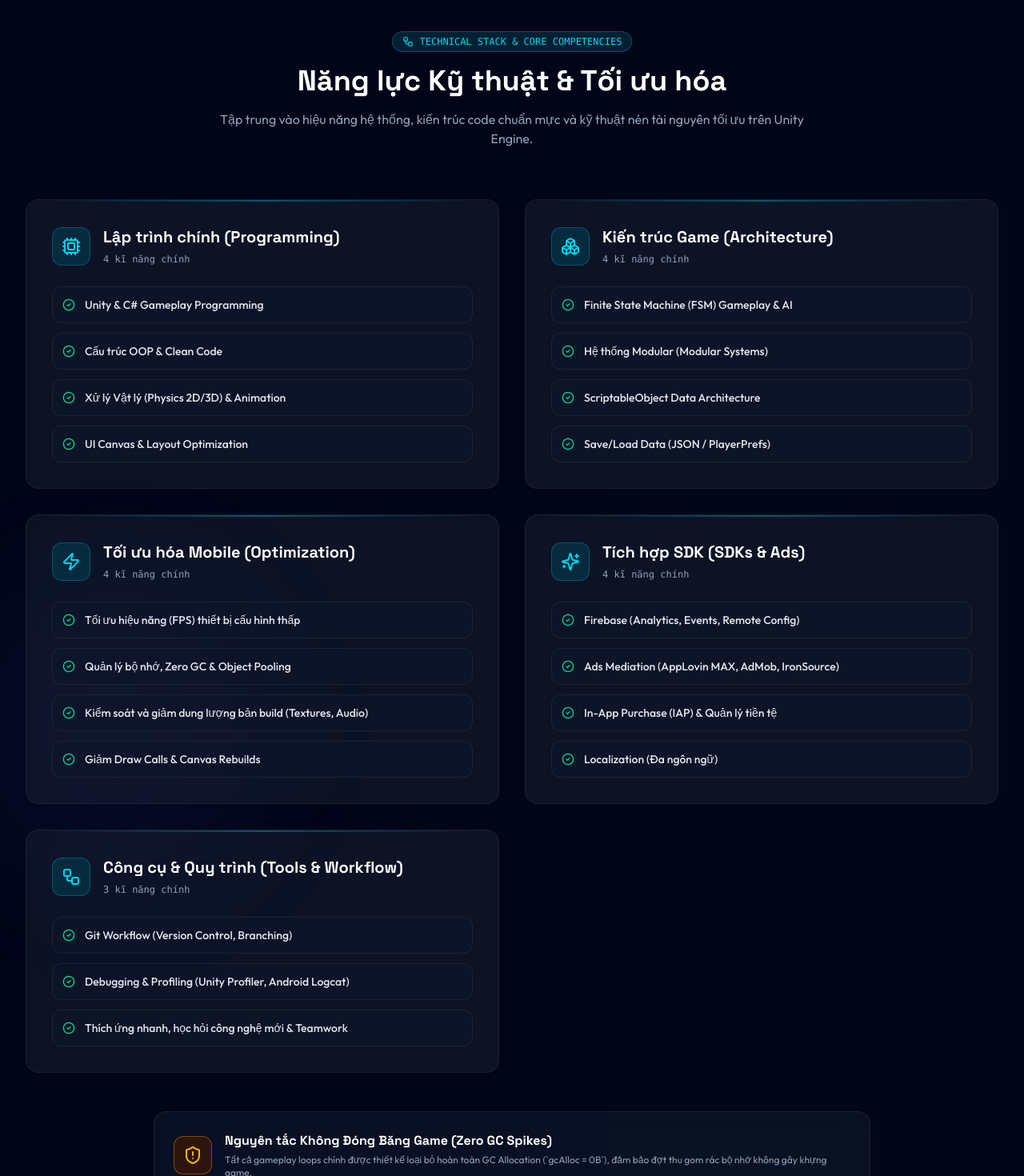
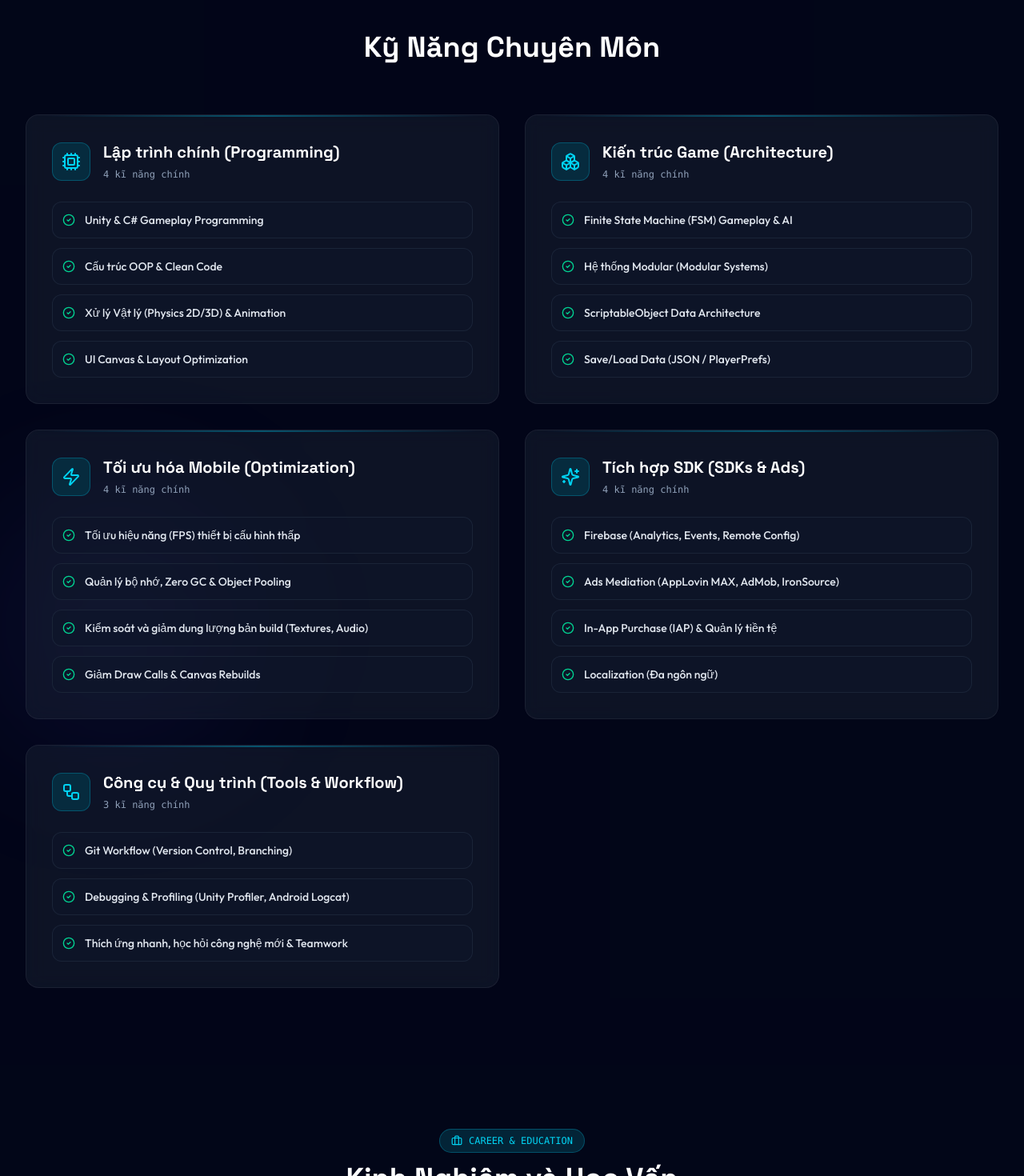
Before and after one commit to bon2ka4/Huan_CV, a React (Vite) app: page / in a window 1280 px wide. Shown: the part 1040-2510 px from the top of the page at 80% size. Built offline with nearby package versions, Linux system fonts and the light colour scheme.

Commit message:
refactor: simplify Skills header to 'Kỹ Năng Chuyên Môn' and remove bottom callout

```diff
--- a/src/components/Skills.jsx
+++ b/src/components/Skills.jsx
@@ -22,19 +22,10 @@ export default function Skills() {
       <div className="max-w-7xl mx-auto px-4 sm:px-6 lg:px-8 relative z-10">
 
         {/* Section Title */}
-        <div className="text-center max-w-3xl mx-auto space-y-4 mb-16">
-          <div className="inline-flex items-center gap-2 px-3 py-1 rounded-full bg-cyan-950/60 border border-cyan-500/30 text-cyan-400 text-xs font-mono">
-            <Workflow className="w-3.5 h-3.5" />
-            TECHNICAL STACK & CORE COMPETENCIES
-          </div>
-
+        <div className="text-center max-w-3xl mx-auto mb-16">
           <h2 className="font-heading font-extrabold text-3xl sm:text-4xl text-white">
-            Năng lực Kỹ thuật & Tối ưu hóa
+            Kỹ Năng Chuyên Môn
           </h2>
-
-          <p className="text-slate-400 text-sm sm:text-base">
-            Tập trung vào hiệu năng hệ thống, kiến trúc code chuẩn mực và kỹ thuật nén tài nguyên tối ưu trên Unity Engine.
-          </p>
         </div>
 
         {/* Skill Cards Grid */}
@@ -84,23 +75,6 @@ export default function Skills() {
           })}
         </div>
 
-        {/* Bottom Optimization Callout */}
-        <div className="mt-12 glass-panel rounded-2xl p-6 border border-cyan-500/20 max-w-4xl mx-auto flex flex-col sm:flex-row items-center justify-between gap-6">
-          <div className="flex items-center gap-4">
-            <div className="w-12 h-12 rounded-xl bg-amber-950/60 border border-amber-500/40 flex items-center justify-center text-amber-400 shrink-0">
-              <ShieldAlert className="w-6 h-6" />
-            </div>
-            <div>
-              <h4 className="font-heading font-bold text-base text-white">
-                Nguyên tắc Không Đóng Băng Game (Zero GC Spikes)
-              </h4>
-              <p className="text-xs text-slate-400 mt-1">
-                Tất cả gameplay loops chính được thiết kế loại bỏ hoàn toàn GC Allocation (`gcAlloc = 0B`), đảm bảo đợt thu gom rác bộ nhớ không gây khựng game.
-              </p>
-            </div>
-          </div>
-        </div>
-
       </div>
     </section>
   );
```
